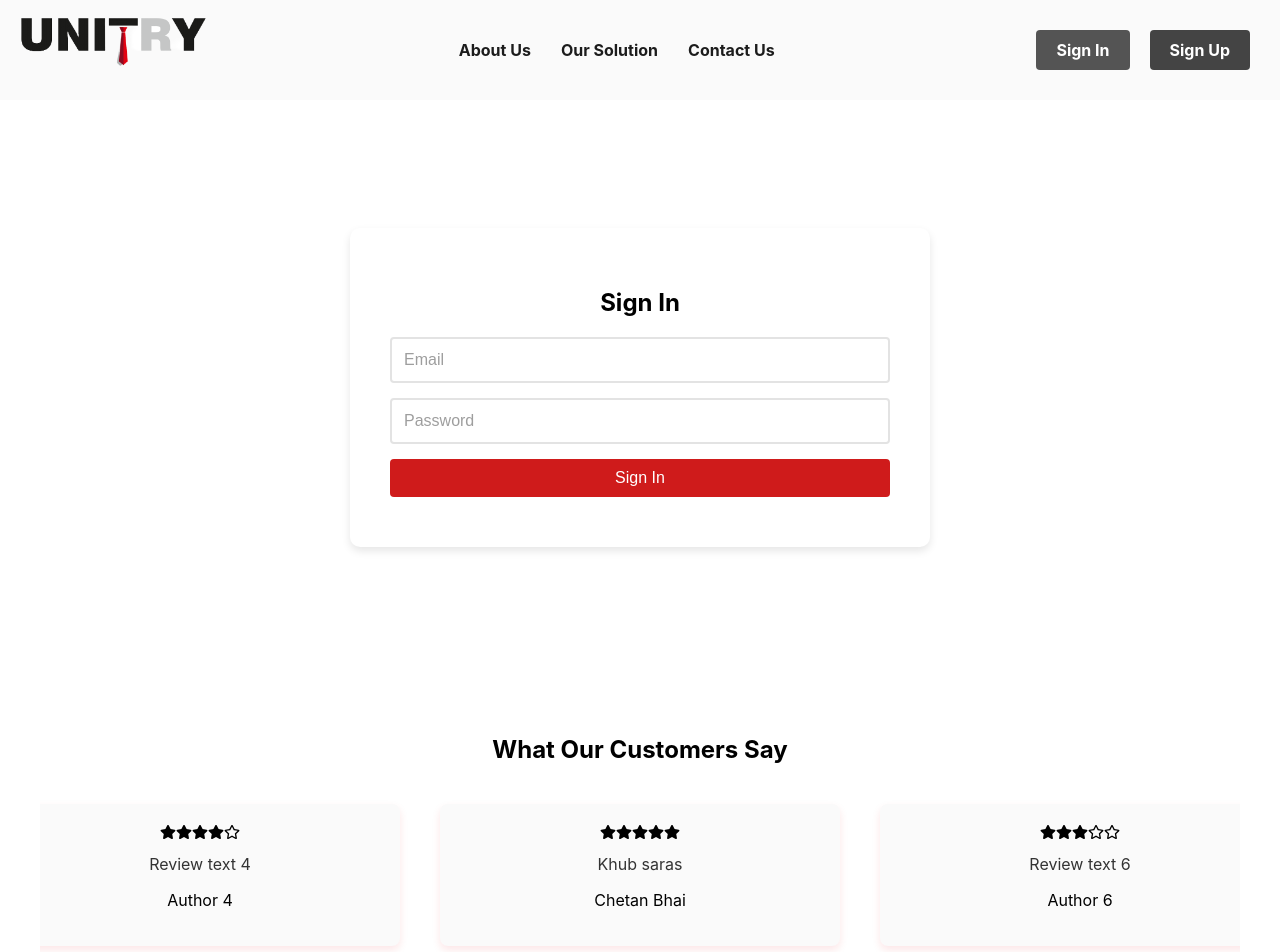
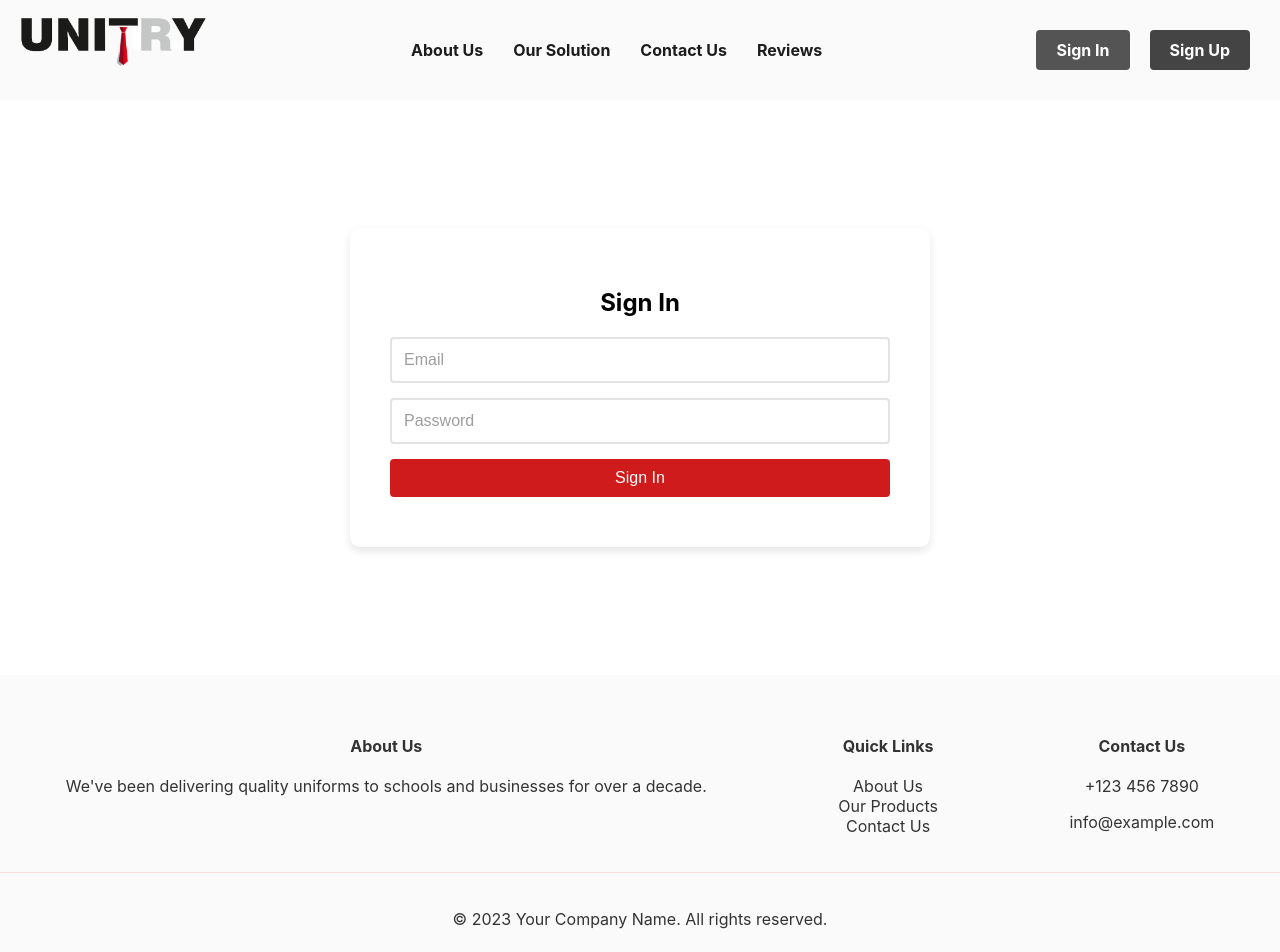
Before and after one commit to pmeet3720/Unitry_website, a React (Create React App) app: page /signin in a window 1280 px wide. Shown: the top 952 px of the page. Built offline with nearby package versions, Linux system fonts and the light colour scheme.

Commit message:
Updated Footer and Review Section

```diff
--- a/src/App.js
+++ b/src/App.js
@@ -45,14 +45,14 @@ function App() {
               <div id="hero-section"><HeroSection /></div>
               <div id="about-us-section"><AboutUsSection /></div>
               <div id="categories-section"><CategoriesSection /></div>
+              <div id="testimonials-section"><Testimonials /></div>
               <div id="contact-form-section"><ContactForm /></div>
             </>
           } />
           <Route path="/signin" element={<SignIn />} />
           <Route path="/signup" element={<SignUp />} />
         </Routes>
-        <Testimonials />
-        <Footer />
+        <Footer/>
       </div>
     </Router>
   );
--- a/src/components/Header/Header.js
+++ b/src/components/Header/Header.js
@@ -16,6 +16,7 @@ const Header = () => {
         <ConditionalLink to="about-us-section" spy={true} smooth={true} offset={-70} duration={500} className="nav-item" route="/#about-us-section">About Us</ConditionalLink>
         <ConditionalLink to="categories-section" spy={true} smooth={true} offset={-70} duration={500} className="nav-item" route="/#categories-section">Our Solution</ConditionalLink>
         <ConditionalLink to="contact-form-section" spy={true} smooth={true} offset={-70} duration={500} className="nav-item" route="/#contact-form-section">Contact Us</ConditionalLink>
+        <ConditionalLink to="testimonials-section" spy={true} smooth={true} offset={-70} duration={500} className="nav-item" route="/#testimonials-section">Reviews</ConditionalLink>
       </nav>
       <div className="nav-right">
         <Link to="/signin" className="button sign-in">Sign In</Link>
--- a/src/components/Testimonial/Testimonials.js
+++ b/src/components/Testimonial/Testimonials.js
@@ -1,12 +1,23 @@
-// Import React and potential icon libraries for navigation
-import React, { useState } from 'react';
+import React, { useState, useEffect } from 'react';
 import { FaChevronLeft, FaChevronRight, FaStar, FaRegStar } from 'react-icons/fa';
-import './testimonials.css'; // Ensure this is the correct path
+import './testimonials.css';
+
+const testimonials = [
+  { rating: 5, text: "Sarvice ne uniform nu quality ekdum first class chhe. Customer service pan kadak. Dariye recommend karish.", author: "Parth Desai" },
+  { rating: 4, text: "Delivery time mamtavari ane quality upar no prashna j nathi. Mari custom requirements mate perfect hatu.", author: "Aarohi Patel" },
+  { rating: 5, text: "Ameari team ne navu uniform pehri ne ekdum jhakas lage chhe. Details par dhyan apvama aavu quality rare chhe.", author: "Nirav Mehta" },
+  { rating: 4, text: "Sachi muje kai kehvani jarur nathi, kaam joi ne j todi gayo. Fantastic service!", author: "Rajvi Shah" },
+  { rating: 5, text: "Bau j saras! Khubaj sundar ane comfortable uniforms banavya chhe.", author: "Chetan Bhai" },
+  { rating: 3, text: "Service toh saras chhe, pan thodi vadhu improvement joyiye. Overall, sara chhe.", author: "Vishal Vyas" },
+  { rating: 5, text: "Aeni professionalism and dedication kamalni chhe. Hamesha mate amara supplier banigaya.", author: "Meera Joshi" },
+  { rating: 4, text: "Product no design ane material bahu badhiya chhe, par delivery ma thodu delay thai gayu.", author: "Soham Desai" },
+  { rating: 5, text: "Fantastic! Bija koi service sathe compare j nahi kari shakay. Uniforms superb chhe.", author: "Ishaan Sutaria" },
+];
+
 
 const TestimonialCard = ({ rating, text, author }) => {
-  // Generate stars based on rating
   const stars = Array.from({ length: 5 }, (_, index) => (
-    index < rating ? <FaStar className="star filled" /> : <FaRegStar className="star" />
+    index < rating ? <FaStar className="star filled" key={index} /> : <FaRegStar className="star" key={index} />
   ));
 
   return (
@@ -18,57 +29,47 @@ const TestimonialCard = ({ rating, text, author }) => {
   );
 };
 
-const testimonials = [
-  {
-    rating: 5,
-    text: "The uniforms are of excellent quality, and the customer service is unmatched. I highly recommend their services.",
-    author: "Alex Johnson",
-  },
-  {
-    rating: 4,
-    text: "Quick delivery and top-notch quality. The customization options were exactly what we needed.",
-    author: "Maria Smith",
-  },
-  {
-    rating: 5,
-    text: "Our team looks outstanding in their new uniforms. The attention to detail is impressive.",
-    author: "Chris Wayne",
-  },
-  // Add 6 more reviews
-  { rating: 4, text: "Review text 4", author: "Author 4" },
-  { rating: 5, text: "Khub saras", author: "Chetan Bhai" },
-  { rating: 3, text: "Review text 6", author: "Author 6" },
-  { rating: 5, text: "Review text 7", author: "Author 7" },
-  { rating: 4, text: "Review text 8", author: "Author 8" },
-  { rating: 5, text: "Review text 9", author: "Author 9" },
-];
-
 const Testimonials = () => {
   const [visibleStartIndex, setVisibleStartIndex] = useState(0);
-
-  // Update the position based on visibleStartIndex
-  const getPosition = () => {
-    // Assuming each card + margin is approx 350px wide
-    return -(visibleStartIndex * 350) + 'px';
-  };
 
   const nextTestimonials = () => {
     setVisibleStartIndex((prevIndex) => (prevIndex + 1) % testimonials.length);
   };
 
   const prevTestimonials = () => {
-    setVisibleStartIndex((prevIndex) => (prevIndex - 1 + testimonials.length) % testimonials.length);
+    setVisibleStartIndex((prevIndex) => {
+      if (prevIndex === 0) {
+        return testimonials.length - 1;
+      } else {
+        return prevIndex - 1;
+      }
+    });
   };
+
+  useEffect(() => {
+    const interval = setInterval(() => {
+      nextTestimonials();
+    }, 3000); // Adjust time as needed for slower or faster transitions
+    return () => clearInterval(interval); // Clear interval on component unmount
+  }, []);
 
   return (
     <div className="testimonials-section">
       <h2>What Our Customers Say</h2>
-      <div className="testimonials-container" style={{ transform: `translateX(${getPosition()})`, transition: 'transform 0.5s ease' }}>
-        <FaChevronLeft className="nav-icon" onClick={prevTestimonials} />
+      <div className="testimonials-container">
+        <FaChevronLeft className="nav-icon left" onClick={prevTestimonials} />
         {testimonials.map((testimonial, index) => (
-          <TestimonialCard key={index} {...testimonial} />
+          <div
+            className={`testimonial-card ${
+              index === visibleStartIndex ? 'active' : ''
+            }`}
+            key={index}
+            style={{ transform: `translateX(-${visibleStartIndex * 100}%)` }}
+          >
+            <TestimonialCard {...testimonial} />
+          </div>
         ))}
-        <FaChevronRight className="nav-icon" onClick={nextTestimonials} />
+        <FaChevronRight className="nav-icon right" onClick={nextTestimonials} />
       </div>
     </div>
   );
--- a/src/components/Testimonial/testimonials.css
+++ b/src/components/Testimonial/testimonials.css
@@ -1,62 +1,95 @@
 .testimonials-section {
-  background-color: #fff;
-  padding: 40px;
+  background-color: #f8f8f8; /* Soft grey background */
+  padding: 40px 0; /* Top and bottom padding only */
   text-align: center;
+  position: relative;
+  overflow: hidden;
+  max-width: 100%; /* Full width */
+  margin-top: 10px;;
+  margin: 0 auto; /* No margin for no separation */
 }
 
 .testimonial-card {
-  min-width: 30%;
-  margin: 0 15px;
-  background-color: #fafafa;
+  flex: 0 0 calc(33.333% - 40px); /* Adjust the percentage to fit 3 cards */
+  margin: 20px; /* Space between cards */
+  background-color: #ffffff; /* White background for the card */
   padding: 20px;
-  box-shadow: 0 4px 8px rgba(227, 0, 15, 0.1);
+  border: 1px solid #333; /* Black border */
   border-radius: 8px;
-  margin: 0 20px;
+  box-shadow: 0 4px 8px rgba(0, 0, 0, 0.1); /* Subtle shadow for depth */
+  transition: box-shadow 0.3s ease-in-out;
 }
 
-.rating .star-filled {
-  color: #e3000f; /* Primary red color */
+.testimonial-card:hover {
+  box-shadow: 0 4px 8px rgba(0, 0, 0, 0.2); /* Slightly larger shadow on hover for an interactive effect */
 }
 
-.rating .star-empty {
-  color: #ccc; /* Light gray for empty stars */
+.stars .filled {
+  color: #e3a00f; /* Keeping star colors consistent */
+}
+
+.star {
+  margin: 0 2px;
 }
 
 .testimonial-text {
-  color: #333;
+  color: #444; /* Darker text for better readability */
   font-size: 16px;
   margin: 10px 0;
 }
 
-.author {
-  color: #666;
+.testimonial-author {
+  color: #777; /* Subdued text color for author names */
   font-size: 14px;
+  margin-bottom: 10px; /* Added space under author name */
+}
+
+.testimonials-container {
+  display: flex;
+  align-items: center; /* Vertically align cards */
+  overflow-x: hidden; /* Hide horizontal scrollbar */
+  scroll-behavior: smooth;
 }
 
 .nav-icon {
   cursor: pointer;
-  padding: 30px;
-  color: #e3000f; /* Primary red color */
+  position: absolute;
+  top: 50%;
+  transform: translateY(-50%);
   font-size: 24px;
-  z-index: 1;
+  z-index: 2;
+  color: #bbb; /* Subtle color for the icons */
+  background-color: transparent; /* Removed the background for a cleaner look */
+  border-radius: 50%;
+  padding: 10px;
+  transition: color 0.3s ease-in-out;
 }
+
+.nav-icon:hover {
+  color: #333; /* Darker color on hover for interactivity */
+}
+
 .nav-icon.left {
-  position: absolute;
-  left: 0;
+  left: 20px; /* Adjusted for spacing */
 }
 
 .nav-icon.right {
-  position: absolute;
-  right: 0;
+  right: 20px; /* Adjusted for spacing */
 }
 
-.testimonials-container {
-  display: flex;
-  align-items: center;
-  justify-content: center; /* Align items to the start to handle overflow */
-  overflow: hidden;
-  position: relative;
-  transition: transform 0.5s ease; /* Smooth the transitioning effect */
+@media (max-width: 1024px) {
+  .testimonial-card {
+    flex: 0 0 calc(50% - 40px); /* Two cards per view on smaller screens */
+  }
 }
 
-/* Add responsive adjustments as needed */
+@media (max-width: 768px) {
+  .nav-icon {
+    display: none; /* Hide icons on very small screens, use swipe instead */
+  }
+
+  .testimonial-card {
+    flex: 0 0 calc(100% - 40px); /* One card at a time on very small screens */
+    margin: 20px; /* Keep margins consistent */
+  }
+}
```
